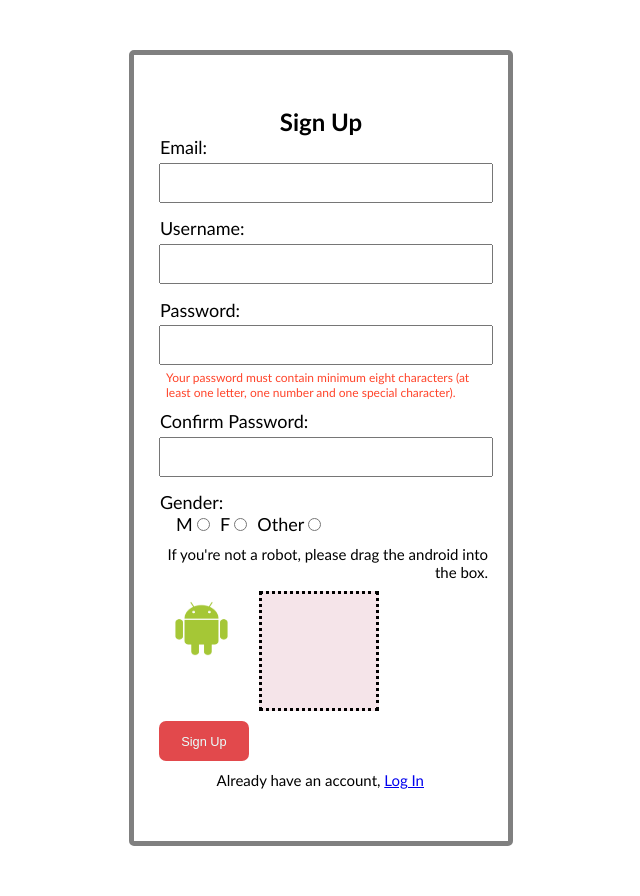
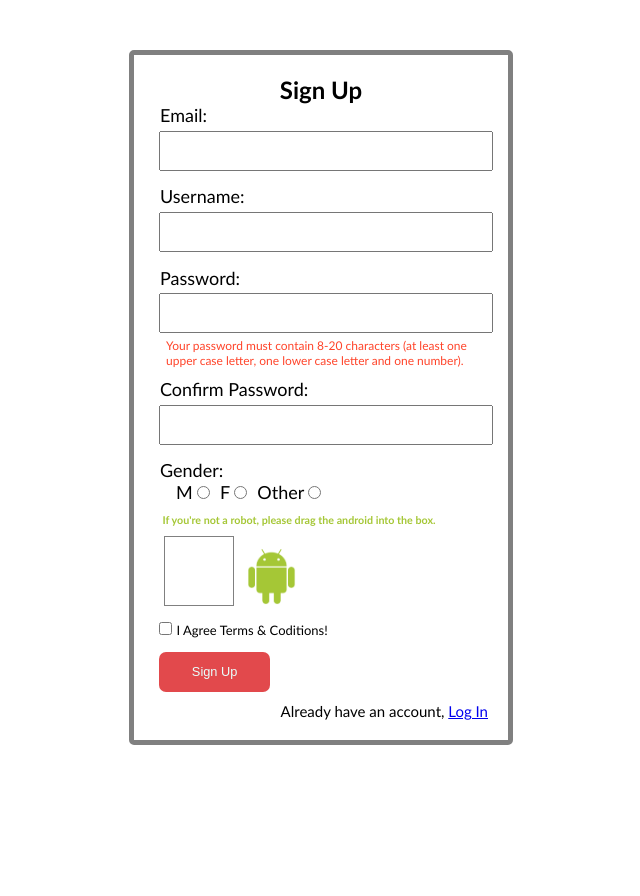
Before and after one commit to reakasumi/BI_19-20_Gr7, a PHP site: page /signUp.html in a window 1280 px wide. Shown: the part 150-1046 px from the top of the page, without its empty margins (319-959 px from the left). After the commit the page ends 895 px from the top, so only its background shows below. Run offline with PHP 8.4, Linux system fonts and the light colour scheme; some libraries are stand-ins or nearby versions.

Commit message:
SingUp form done

```diff
--- a/css/signUp.css
+++ b/css/signUp.css
@@ -15,26 +15,8 @@
     border: 5px solid gray;
 }
 
-#android,
-#box {
-    float: left;
-    padding: 10px;
-    margin: 10px;
-    -moz-user-select: none;
-}
 
-#android {
-    background-color: none;
-    width: 75px;
-    height: 75px;
-}
 
-#box {
-    background-color: rgb(245, 228, 233);
-    width: 120px;
-    height: 120px;
-    border-style: dotted;
-}
 .content-form .form-title{
     text-align: center;
 }
@@ -94,9 +76,14 @@ p{
     border:1px solid red;
 }
 
+#android{
+    padding: 2px 1px 1px 9px;
+}
+
 #notRobot{
     width: 70px;
     height: 70px;
     border: 1px solid gray;
     display: inline-block;
+    margin: 10px 0 0 10px;
 }
--- a/signUp.html
+++ b/signUp.html
@@ -9,30 +9,7 @@
     <link rel="stylesheet" href="css/signUp.css">
     <script type="text/javascript" src="js/signUp.js"></script>
 
-
-    <script>
-        function dragStart(ev) {
-            ev.dataTransfer.effectAllowed = 'move';
-            ev.dataTransfer.setData("Text", ev.target.getAttribute('id'));
-            ev.dataTransfer.setDragImage(ev.target, 0, 0);
-            return true;
-        }
-        function dragEnter(ev) {
-            event.preventDefault();
-            return true;
-        }
-        function dragOver(ev) {
-            return false;
-        }
-        function dragDrop(ev) {
-            var src = ev.dataTransfer.getData("Text");
-            ev.target.appendChild(document.getElementById(src));
-            ev.stopPropagation();
-            return false;
-        }
-    </script>
-
-
+    <script src="http://ajax.googleapis.com/ajax/libs/jquery/1.10.1/jquery.min.js"></script>
 
 </head>
 
@@ -114,9 +91,8 @@
 
     <!-- CONTENT -->
     <div class="content-form">
-        <!-- <form style="padding: 2rem 0rem" action="index.html" method="post" onsubmit="return checkMatching(this)"
-            id="myForm" name="myForm"> -->
-        <form style="padding: 2rem 0rem" action="index.html" method="post" onsubmit="return checkMatching(this)" id="myForm" name="myForm" >
+        <form action="index.html" method="post" onsubmit="return checkMatching(this)"
+            id="myForm" name="myForm">
             <h2 class="form-title">Sign Up</h2>
 
             <div>
@@ -130,12 +106,11 @@
             <div>
                 <!-- Use regex for password validation -->
                 <label>Password:</label>
-                <!-- pattern="^(?=.*[A-Za-z])(?=.*\d)(?=.*[@$!%*#?&])[A-Za-z\d@$!%*#?&]{8,20}$" -->
                 <input type="password" id="password" name="password1" pattern="^(?=.*\d)(?=.*[a-z])(?=.*[A-Z]).{8,20}$"
                     class="required" required>
                 <span toggle="#password" class="fa fa=fw fa eye field-icon toggle-password"></span>
                 <p style="font-size: 12px; text-align: left; padding-left: 1em; color: #ff442a;">Your password must
-                    contain minimum eight characters (at least one letter, one number and one special character).</p>
+                    contain 8-20 characters (at least one upper case letter, one lower case letter and one number).</p>
             </div>
             <div>
                 <label>Confirm Password:</label>
@@ -146,7 +121,7 @@
                 <label>Gender:</label>
                 <div class="gender">
                     <label>M</label>
-                    <input type="radio" name="gender">
+                    <input type="radio" name="gender" required>
                     <label>F</label>
                     <input type="radio" name="gender">
                     <label> Other</label>
@@ -155,21 +130,23 @@
             </div>
 
             <div>
-                <p>If you're not a robot, please drag the android into the box.</p>
+                <h6 style="margin-left: 0.8em; color: #A5C736;">If you're not a robot, please drag the android into the box.</h6>
+
+                <div id="notRobot" ondragenter="return dragEnter(event)" ondrop="return dragDrop(event)"
+                ondragover="return dragOver(event)"></div>
 
                 <img src="images/872px-Android_robot.svg.png" alt="Andorid logo" id="android" draggable="true"
-                    ondragstart="return dragStart(event)" />
-                <p></p>
-
-                <div id="box" ondragenter="return dragEnter(event)" ondrop="return dragDrop(event)"
-                    ondragover="return dragOver(event)"></div>
+                    ondragstart="return dragStart(event)" height="60px"/>
 
             </div>
 
-            <div style="padding: 0rem 4rem 0rem 0rem;">
+            <input type="checkbox" name="terms" id="terms" style="margin: 0em 0 1.25em 0.4em;">
+            <label style="font-size: small;">I Agree Terms &amp; Coditions!</label>
+
+            <div>
                 <button type="submit" name="logIn-btn" class="logIn-btn">Sign Up</button>
             </div>
-            <p style="padding: 0rem 4rem 0rem 0rem">Already have an account, <a href="logIn.html">Log In</a> </p>
+            <p>Already have an account, <a href="logIn.html">Log In</a> </p>
         </form>
     </div>
 
```
Also changed, not shown: js/signUp.js (+28 -79 lines).
